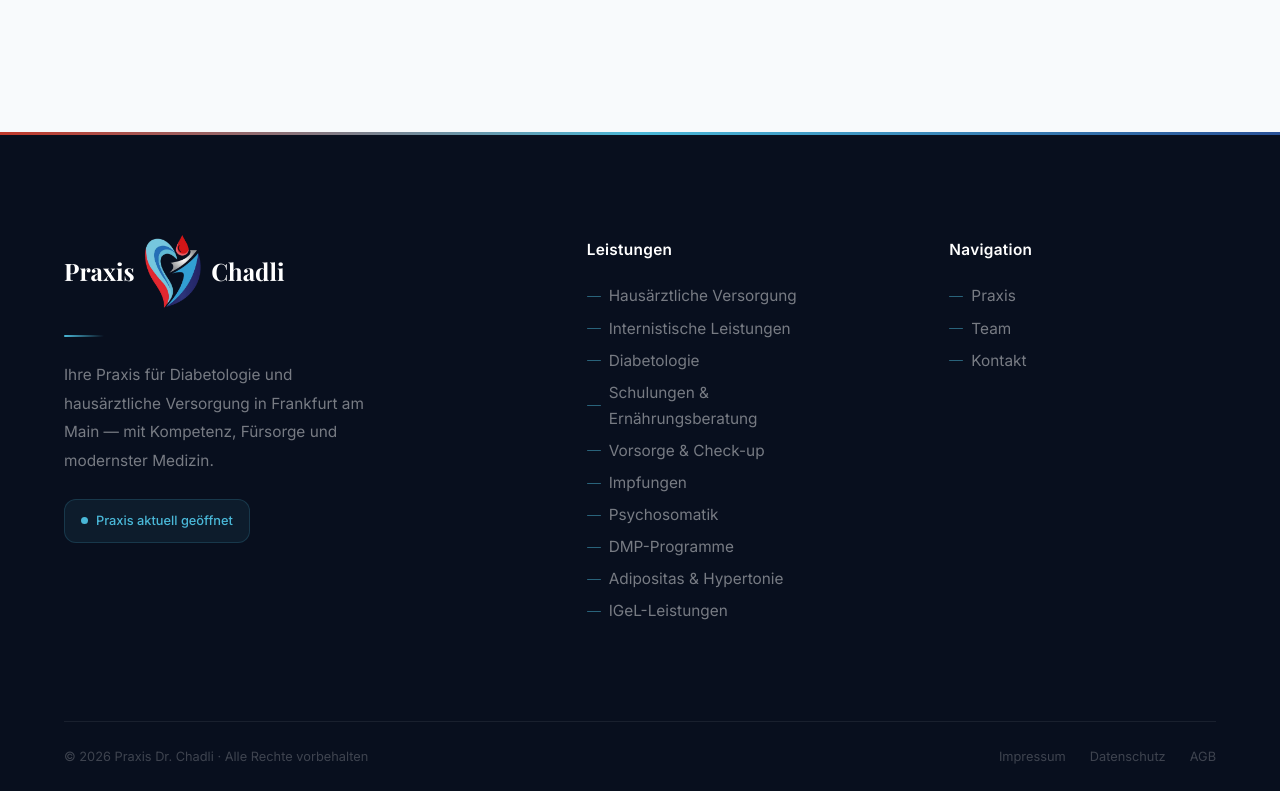
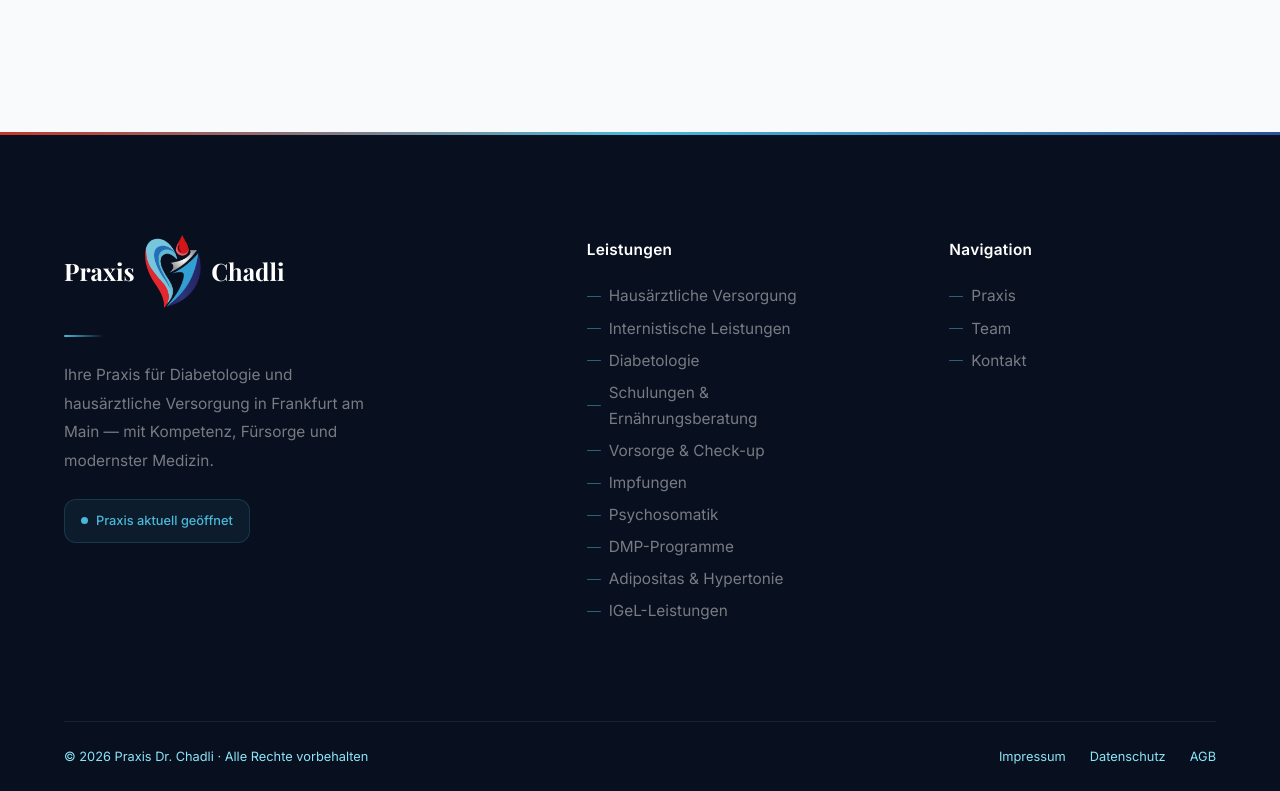
Before and after one commit to Alpy81/doctors-office-demo, a React (Vite) app: page /karriere in a window 1280 px wide. Shown: the part 1879-2670 px from the top of the page. Built offline with nearby package versions, Linux system fonts and the light colour scheme.

Commit message:
update commit

```diff
--- a/src/components/Footer/Footer.css
+++ b/src/components/Footer/Footer.css
@@ -179,7 +179,7 @@
 
 .footer__bottom-copy {
   font-size: var(--fs-xs);
-  color: rgba(255, 255, 255, 0.22);
+  color: rgb(138, 229, 248);
 }
 
 .footer__bottom-links {
@@ -190,13 +190,9 @@
 
 .footer__bottom-link {
   font-size: var(--fs-xs);
-  color: rgba(255, 255, 255, 0.22);
+  color:rgb(138, 229, 248);
   text-decoration: none;
   transition: color var(--transition-fast);
-}
-
-.footer__bottom-link:hover {
-  color: var(--color-secondary);
 }
 
 /* ============================================
--- a/src/pages/Praxis/Praxis.tsx
+++ b/src/pages/Praxis/Praxis.tsx
@@ -108,9 +108,10 @@ export default function Praxis() {
             {/* Text */}
             <div className="praxis-about__content">
               <span className="praxis-about__tag">Unsere Philosophie</span>
-            <h2 className="praxis-about__title">Medizin mit Kompetenz.
+            <h2 className="praxis-about__title">Medizin mit&nbsp;Kompetenz.
+            <br />
               <span>Zeit für Menschen.</span>
-            </h2>
+          </h2>
               <p className="praxis-about__text">
                 Ob Vorsorgeuntersuchung, Behandlung akuter Beschwerden oder
                 Betreuung chronischer Erkrankungen — wir nehmen uns Zeit für
```
